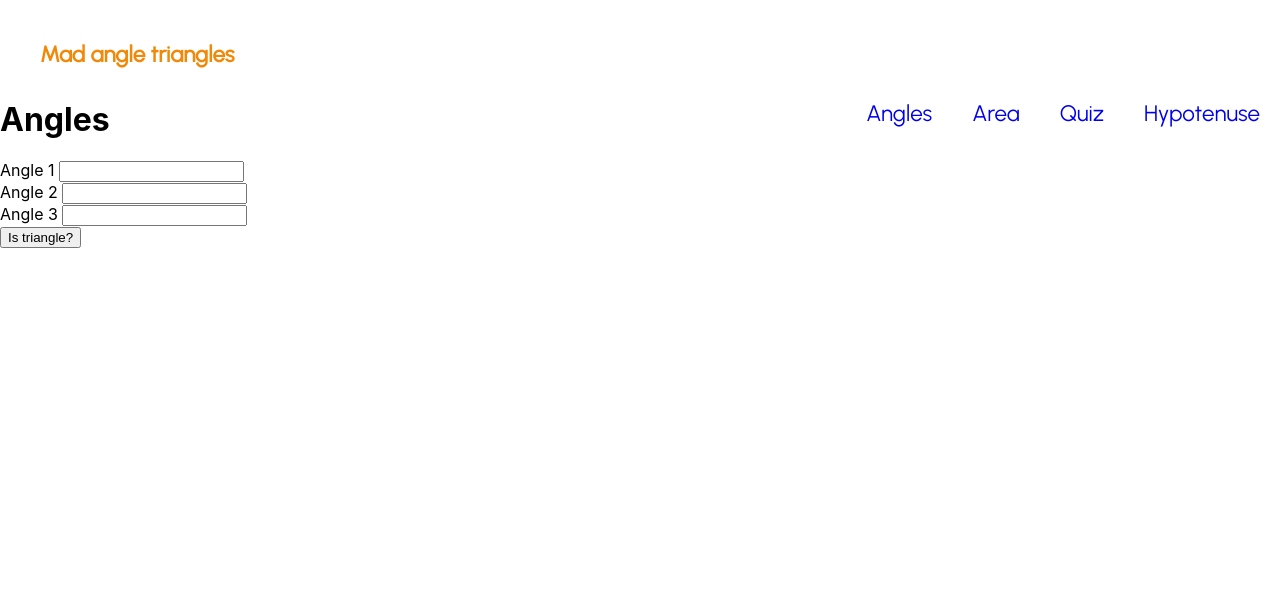
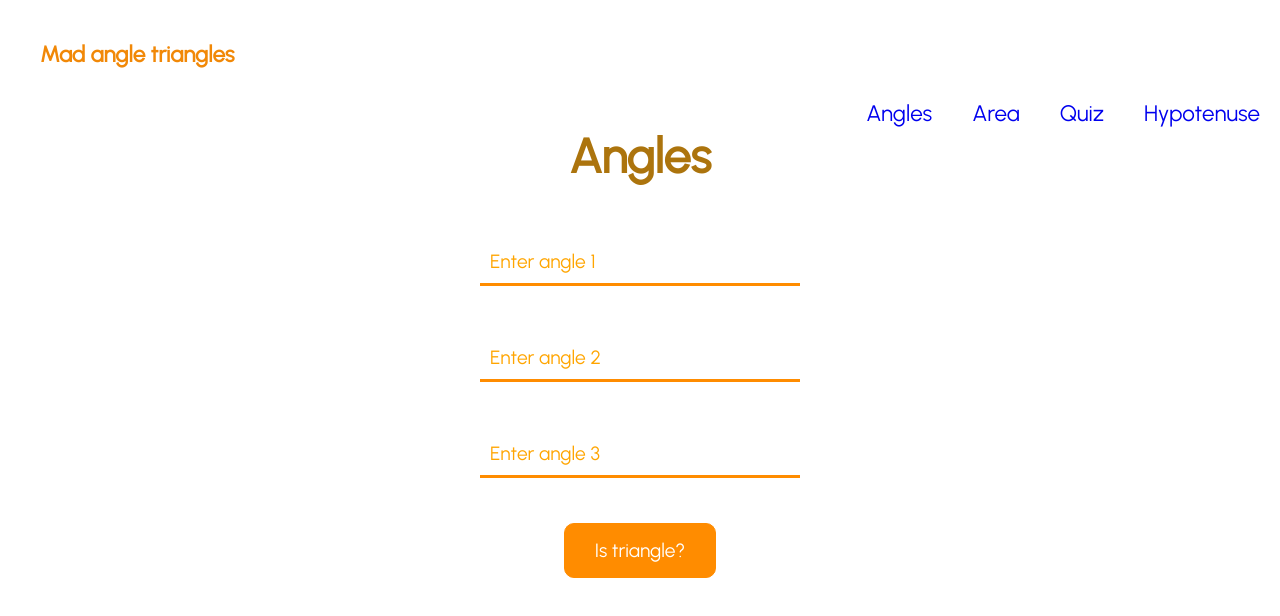
Before and after one commit to shivanigangadharan/triangles, a React (Create React App) app: page /angles in a window 1280 px wide. Shown: the top 616 px of the page. Built offline with nearby package versions, Linux system fonts and the light colour scheme.

Commit message:
style: angles css done

```diff
--- /dev/null
+++ b/src/pages/angles/angles.css
@@ -0,0 +1,28 @@
+.angleInput{
+    border: none;
+    padding: 10px;
+    font-size: 1.2rem;
+    outline: none;
+    color: rgb(231, 129, 4);
+    width: 300px;
+    margin: 25px;
+    font-family: 'Urbanist', sans-serif;
+    border-bottom: 3px solid darkorange;
+}
+.angleInput::-webkit-input-placeholder{
+    color: orange;
+}
+.heading{
+    font-family: 'Urbanist', sans-serif;
+    margin: 50px 0px 30px 0px;
+    font-size: 3rem;
+    color: rgb(172, 116, 13);
+}
+#result{
+    border: 4px solid white;
+    background: orange;
+    box-shadow: 2px 2px 5px 2px orange;
+    color: white;
+    width: max-content;
+    padding: 10px 30px 10px 30px;
+}
--- a/src/pages/angles/angles.js
+++ b/src/pages/angles/angles.js
@@ -1,5 +1,6 @@
 import React, { useState } from 'react';
 import Navbar from '../../components/navbar';
+import './angles.css';
 
 function Angles() {
     const [a1, setA1] = useState();
@@ -10,34 +11,33 @@ function Angles() {
     function handleSubmit(e) {
         e.preventDefault();
         if (parseInt(a1) < 0 || parseInt(a2) < 0 || parseInt(a3) < 0) {
-            setIsTriangle("Not a triangle");
+            setIsTriangle("No, that's not a triangle.");
         }
         else {
             if (parseInt(a1) + parseInt(a2) + parseInt(a3) == 180) {
-                setIsTriangle("Triangle");
+                setIsTriangle("Yes, that's a triangle");
             }
             else {
-                setIsTriangle("Not a triangle");
+                setIsTriangle("No, that's not a triangle.");
             }
         }
     }
     return (
         <div>
             <Navbar />
-            <h1> Angles </h1>
-            <form>
-                <label> Angle 1 </label>
-                <input required onChange={(e) => setA1(e.target.value)} type="number" /><br />
-                <label> Angle 2 </label>
-                <input required onChange={(e) => setA2(e.target.value)} type="number" /><br />
-                <label> Angle 3 </label>
-                <input required onChange={(e) => setA3(e.target.value)} type="number" /><br />
-                <button onClick={handleSubmit}> Is triangle? </button>
-                <div hidden={isTriangle == undefined ? true : false}>
-                    {isTriangle}
-                </div>
-                {/* EDITS REQUIRED HERE --> FOR CORNER CASE WHEN ANGLE IS ZERO , SHOULD GIVE ERROR */}
-            </form>
+            <center>
+                <h1 className="heading"> Angles </h1>
+                <form>
+                    <input placeholder="Enter angle 1" className="angleInput" required onChange={(e) => setA1(e.target.value)} type="number" /><br />
+                    <input placeholder="Enter angle 2" className="angleInput" required onChange={(e) => setA2(e.target.value)} type="number" /><br />
+                    <input placeholder="Enter angle 3" className="angleInput" required onChange={(e) => setA3(e.target.value)} type="number" /><br />
+                    <button id="submit" onClick={handleSubmit}> Is triangle? </button>
+                    <p id="result" hidden={isTriangle == undefined ? true : false}>
+                        {isTriangle}
+                    </p>
+                    {/* EDITS REQUIRED HERE --> FOR CORNER CASE WHEN ANGLE IS ZERO , SHOULD GIVE ERROR */}
+                </form>
+            </center>
         </div>
     );
 }
--- a/src/pages/quiz/quiz.css
+++ b/src/pages/quiz/quiz.css
@@ -26,6 +26,7 @@
     font-family: 'Urbanist', sans-serif;
     font-weight: 500;
     outline: none;
+    margin: 20px 0px 0px 0px;
 }
 #submit:hover{
     background: orange;
```
Also changed, not shown: src/images/angle.jfif (added).
